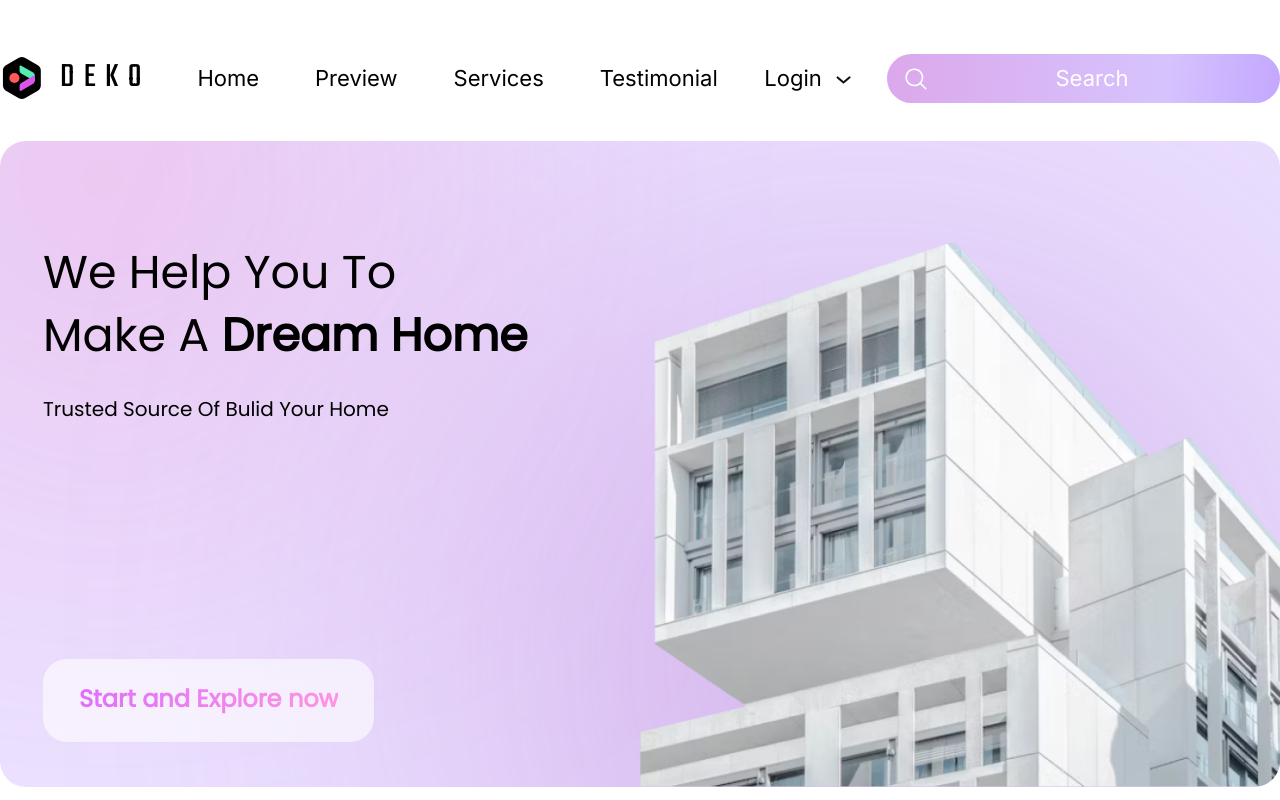
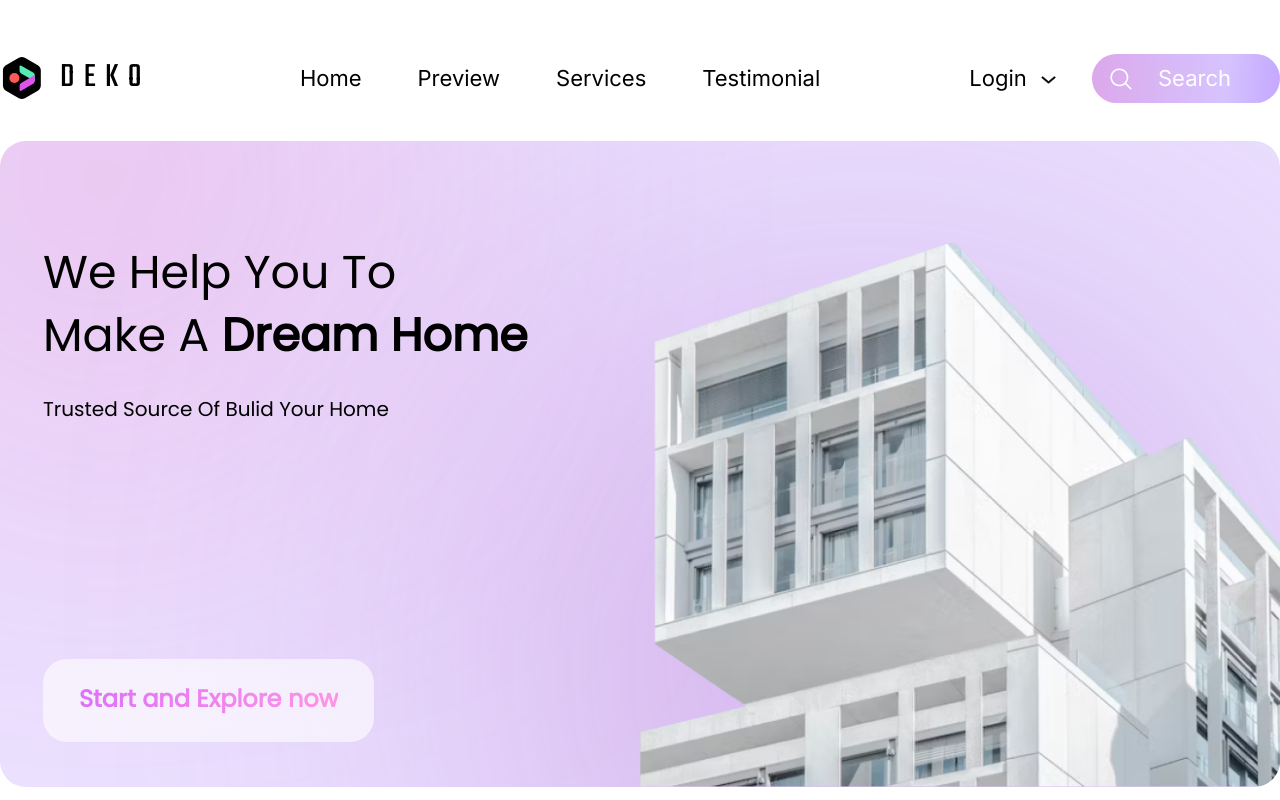
Before and after one commit to memoowi/deko-by-yasraffad, a website: page index.html in a window 1280 px wide. Shown: the top 800 px of the page. Drawn offline with Linux system fonts and the light colour scheme.

Commit message:
third commit

```diff
--- a/index.html
+++ b/index.html
@@ -81,7 +81,7 @@
                                 <path d="M23.3249 22.1751L18.2397 17.0909C19.7136 15.3214 20.4485 13.0518 20.2917 10.7542C20.1348 8.45657 19.0982 6.30789 17.3974 4.75512C15.6967 3.20234 13.4628 2.36503 11.1605 2.41735C8.85809 2.46968 6.66454 3.40761 5.03611 5.03605C3.40767 6.66448 2.46974 8.85803 2.41741 11.1604C2.36509 13.4627 3.2024 15.6967 4.75518 17.3974C6.30795 19.0981 8.45663 20.1347 10.7542 20.2916C13.0518 20.4485 15.3215 19.7135 17.091 18.2396L22.1752 23.3248C22.2507 23.4003 22.3403 23.4602 22.4389 23.5011C22.5376 23.5419 22.6433 23.5629 22.75 23.5629C22.8568 23.5629 22.9625 23.5419 23.0612 23.5011C23.1598 23.4602 23.2494 23.4003 23.3249 23.3248C23.4004 23.2493 23.4603 23.1597 23.5011 23.0611C23.542 22.9625 23.563 22.8567 23.563 22.75C23.563 22.6432 23.542 22.5375 23.5011 22.4389C23.4603 22.3403 23.4004 22.2506 23.3249 22.1751ZM4.06255 11.375C4.06255 9.92871 4.49142 8.51491 5.29493 7.31238C6.09843 6.10985 7.24049 5.17258 8.57668 4.61912C9.91286 4.06565 11.3832 3.92084 12.8016 4.203C14.2201 4.48515 15.5231 5.1816 16.5458 6.20427C17.5684 7.22694 18.2649 8.5299 18.547 9.94839C18.8292 11.3669 18.6844 12.8372 18.1309 14.1734C17.5775 15.5095 16.6402 16.6516 15.4377 17.4551C14.2351 18.2586 12.8213 18.6875 11.375 18.6875C9.43631 18.6853 7.5776 17.9142 6.20671 16.5433C4.83581 15.1724 4.0647 13.3137 4.06255 11.375Z" fill="white"/>
                             </svg>
                         </i>
-                        <input type="search" placeholder="Search"  class="rounded-[38px] py-2 pl-14 pr-5 outline-none text-white backdrop-blur-md placeholder:text-white placeholder:text-center searchBar">
+                        <input type="search" placeholder="Search"  class="max-w-[188px] rounded-[38px] py-2 pl-14 pr-5 outline-none text-white backdrop-blur-md placeholder:text-white placeholder:text-center searchBar">
                     </form>
                 </div>
             </div>
```
Also changed, not shown: dist/output.css.
